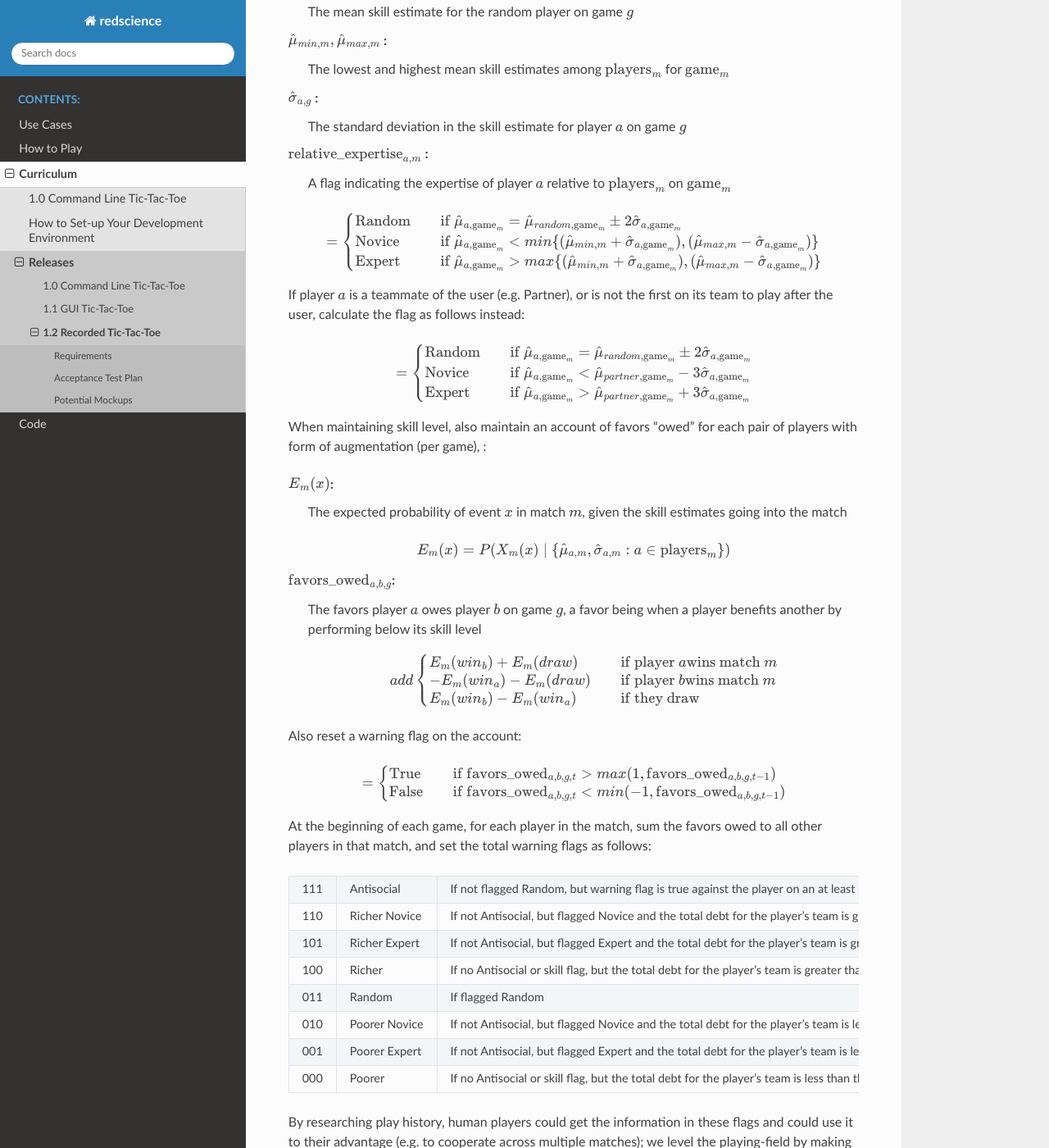
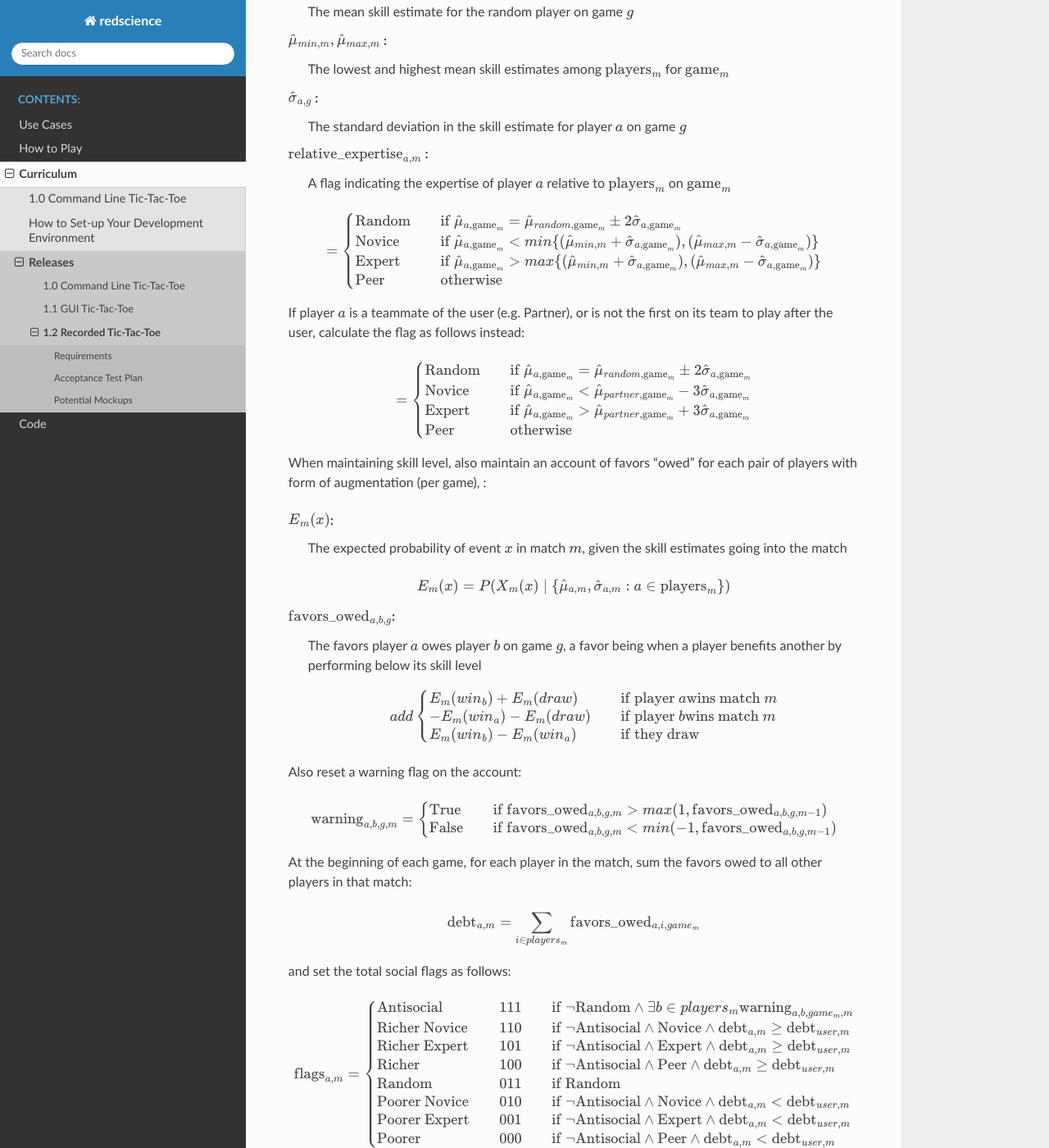
Before and after one commit to ChrisSantosLang/redscience, a Sphinx documentation site: the page built from docs/source/releases/recorded.rst, in a window 1280 px wide and 1400 px high, scrolled down 1025 px. Shown: the whole window at 82% size. Built offline with Sphinx 7.4.7 and the Read the Docs theme 2.0.0, drawn with Linux system fonts in a browser that asks for light colours; pages that are not in the unit, such as notebooks, are missing from menus.

Commit message:
Update recorded.rst

```diff
--- a/docs/source/releases/recorded.rst
+++ b/docs/source/releases/recorded.rst
@@ -73,7 +73,8 @@ flags” for each player in the match:
       (\hat{\mu}_{max, m} - \hat{\sigma}_{a, \text{game}_m}) \}\\
       \text{Expert}  & \quad \text{if } \hat{\mu}_{a, \text{game}_m}
       > max \{ (\hat{\mu}_{min, m} + \hat{\sigma}_{a, \text{game}_m}),
-      (\hat{\mu}_{max, m} - \hat{\sigma}_{a, \text{game}_m}) \}
+      (\hat{\mu}_{max, m} - \hat{\sigma}_{a, \text{game}_m}) \}\\
+      \text{Peer}  & \quad \text{otherwise}
     \end{cases}
 
 If player :math:`a` is a teammate of the user (e.g. Partner), or is not the
@@ -87,7 +88,8 @@ first on its team to play after the user, calculate the flag as follows instead:
       \text{Novice}  & \quad \text{if } \hat{\mu}_{a, \text{game}_m}
       < \hat{\mu}_{partner, \text{game}_m} - 3 \hat{\sigma}_{a, \text{game}_m}\\
       \text{Expert}  & \quad \text{if } \hat{\mu}_{a, \text{game}_m}
-      > \hat{\mu}_{partner, \text{game}_m} + 3 \hat{\sigma}_{a, \text{game}_m}
+      > \hat{\mu}_{partner, \text{game}_m} + 3 \hat{\sigma}_{a, \text{game}_m}\\
+      \text{Peer}  & \quad \text{otherwise}
     \end{cases}
 
 
@@ -119,46 +121,38 @@ game), :
 Also reset a warning flag on the account:
 
 .. math::
-   =
+   \text{warning}_{a, b, g, m} =
     \begin{cases}
-      \text{True}   & \quad \text{if } \text{favors_owed}_{a, b, g, t}
-      > max(1, \text{favors_owed}_{a, b, g, t-1})\\
-      \text{False}  & \quad \text{if }\text{favors_owed}_{a, b, g, t}
-      < min(-1, \text{favors_owed}_{a, b, g, t-1})
+      \text{True}   & \quad \text{if } \text{favors_owed}_{a, b, g, m}
+      > max(1, \text{favors_owed}_{a, b, g, m-1})\\
+      \text{False}  & \quad \text{if }\text{favors_owed}_{a, b, g, m}
+      < min(-1, \text{favors_owed}_{a, b, g, m-1})
     \end{cases}
 
 At the beginning of each game, for each player in the match, sum the
-favors owed to all other players in that match, and set the total
-warning flags as follows:
+favors owed to all other players in that match:
 
-===  =============  ==========================================
-111  Antisocial     If not flagged Random, but warning flag is
-                    true against the player on an at least one
-                    favors account with another player in the
-                    match
-110  Richer Novice  If not Antisocial, but flagged Novice and
-                    the total debt for the player’s team is
-                    greater than or equal to the total debt for
-                    the user’s team
-101  Richer Expert  If not Antisocial, but flagged Expert and
-                    the total debt for the player’s team is
-                    greater than or equal to the total debt for
-                    the user’s team
-100  Richer         If no Antisocial or skill flag, but the
-                    total debt for the player’s team is greater
-                    than or equal to the total debt for the
-                    user’s team
-011  Random         If flagged Random
-010  Poorer Novice  If not Antisocial, but flagged Novice and
-                    the total debt for the player’s team is less
-                    than the total debt for the user’s team
-001  Poorer Expert  If not Antisocial, but flagged Expert and
-                    the total debt for the player’s team is less
-                    than the total debt for the user’s team
-000  Poorer         If no Antisocial or skill flag, but the
-                    total debt for the player’s team is less
-                    than the total debt for the user’s team
-===  =============  ==========================================
+.. math::
+   \text{debt}_{a, m} =
+       \displaystyle\sum_{\substack{
+         i \in players_m \\
+       }}
+       \text{favors_owed}_{a, i, game_m}
+
+and set the total social flags as follows:
+
+.. math::
+   \text{flags}_{a, m} =
+    \begin{cases}
+      \text{Antisocial}      & \quad  111 & \quad\text{if } \neg \text{Random} \land \exists b \in players_m \text{warning}_{a, b, game_m, m}\\
+      \text{Richer Novice}   & \quad  110 & \quad\text{if } \neg \text{Antisocial} \land \text{Novice} \land \text{debt}_{a, m} \ge \text{debt}_{user, m}\\
+      \text{Richer Expert}   & \quad  101 & \quad\text{if } \neg \text{Antisocial} \land \text{Expert} \land \text{debt}_{a, m} \ge \text{debt}_{user, m}\\
+      \text{Richer}          & \quad  100 & \quad\text{if } \neg \text{Antisocial} \land \text{Peer} \land \text{debt}_{a, m} \ge \text{debt}_{user, m}\\
+      \text{Random}          & \quad  011 & \quad\text{if Random}\\
+      \text{Poorer Novice}   & \quad  010 & \quad\text{if } \neg \text{Antisocial} \land \text{Novice} \land \text{debt}_{a, m} < \text{debt}_{user, m}\\
+      \text{Poorer Expert}   & \quad  001 & \quad\text{if } \neg \text{Antisocial} \land \text{Expert} \land \text{debt}_{a, m} < \text{debt}_{user, m}\\
+      \text{Poorer}          & \quad  000 & \quad\text{if } \neg \text{Antisocial} \land \text{Peer} \land \text{debt}_{a, m} < \text{debt}_{user, m}
+    \end{cases}
 
 By researching play history, human players could get the
 information in these flags and could use it to their advantage
```
